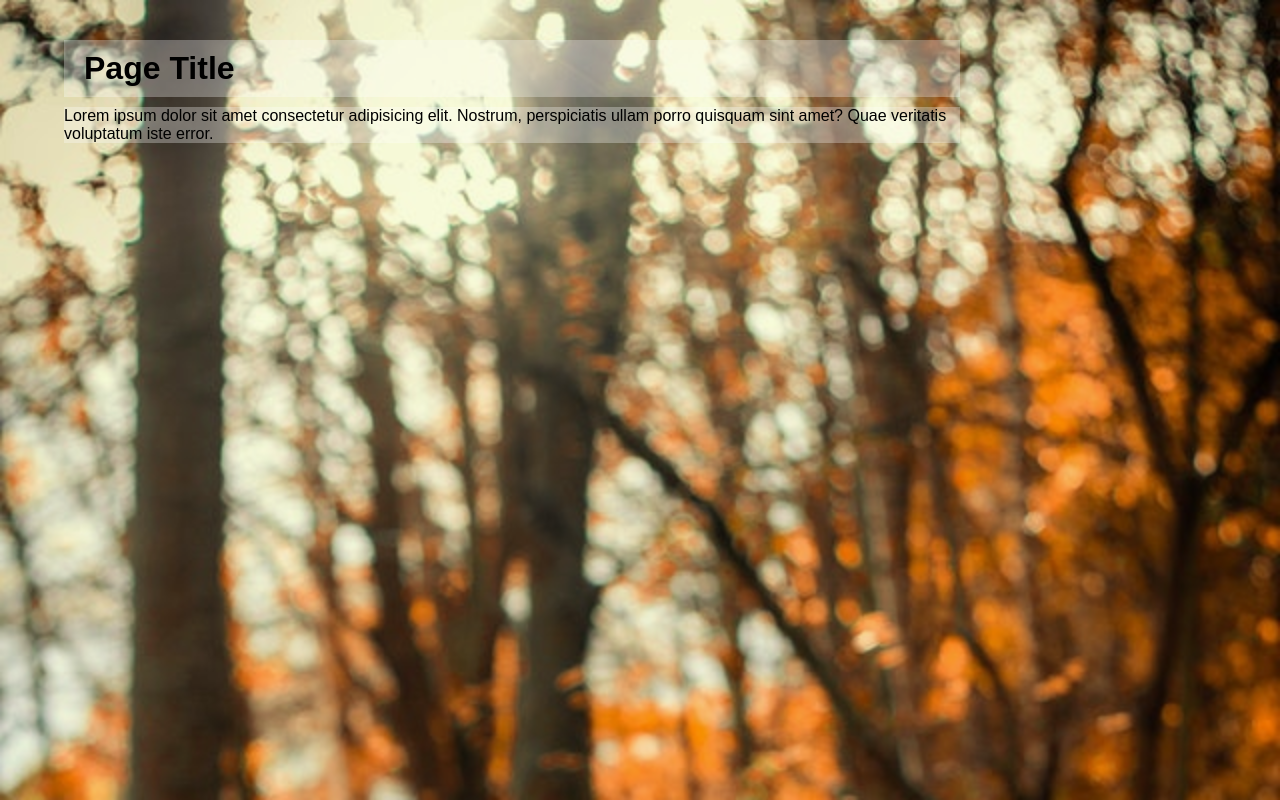
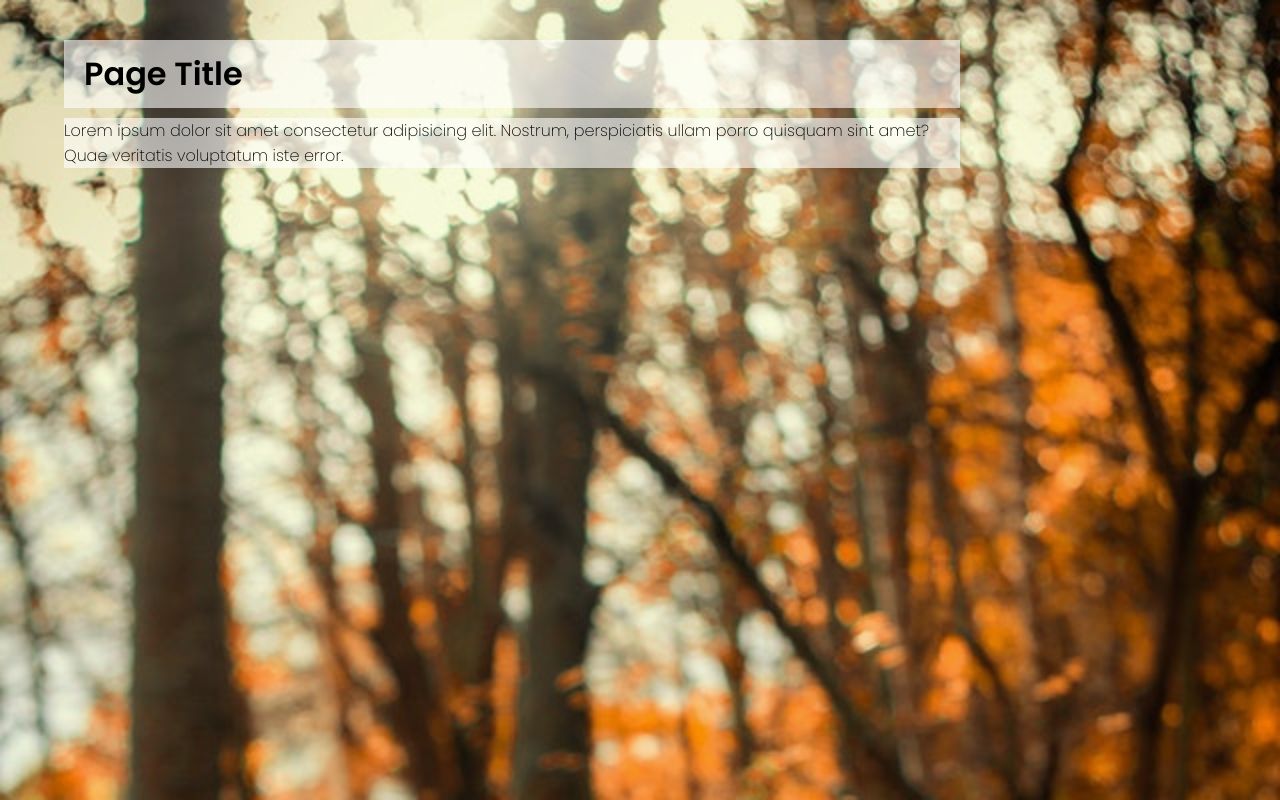
Before and after one commit to dev-athul/december-scroll-effect-a, a plain HTML site: page index.html in a window 1280 px wide. Drawn offline with Linux system fonts and the light colour scheme.

Commit message:
typo modified

```diff
--- a/style.css
+++ b/style.css
@@ -1,3 +1,4 @@
+@import url('https://fonts.googleapis.com/css2?family=Poppins:wght@200;600&display=swap');
 *{
     margin: 0;
     padding: 0;
@@ -22,7 +23,7 @@
 }
 .content{
     position: absolute;
-    bottom: 5%;
+    bottom: 10%;
     left: 5%;
     display: flex;
     flex-direction: column;
@@ -60,14 +61,15 @@ h2{
     display: inline-block;
     padding: 10px 20px;
     color: black;
-    background-color: rgba(255, 255, 255,.3);
+    background-color: rgba(255, 255, 255,.6);
     font-size: 2em;
     font-weight: 600;
 }
 p{
     display: inline-block;
-    background-color: rgba(255, 255, 255,.3);
+    background-color: rgba(255, 255, 255,.6);
     color: black;
     font-size: 1em;
     margin-top: 10px;
+
 }
```
